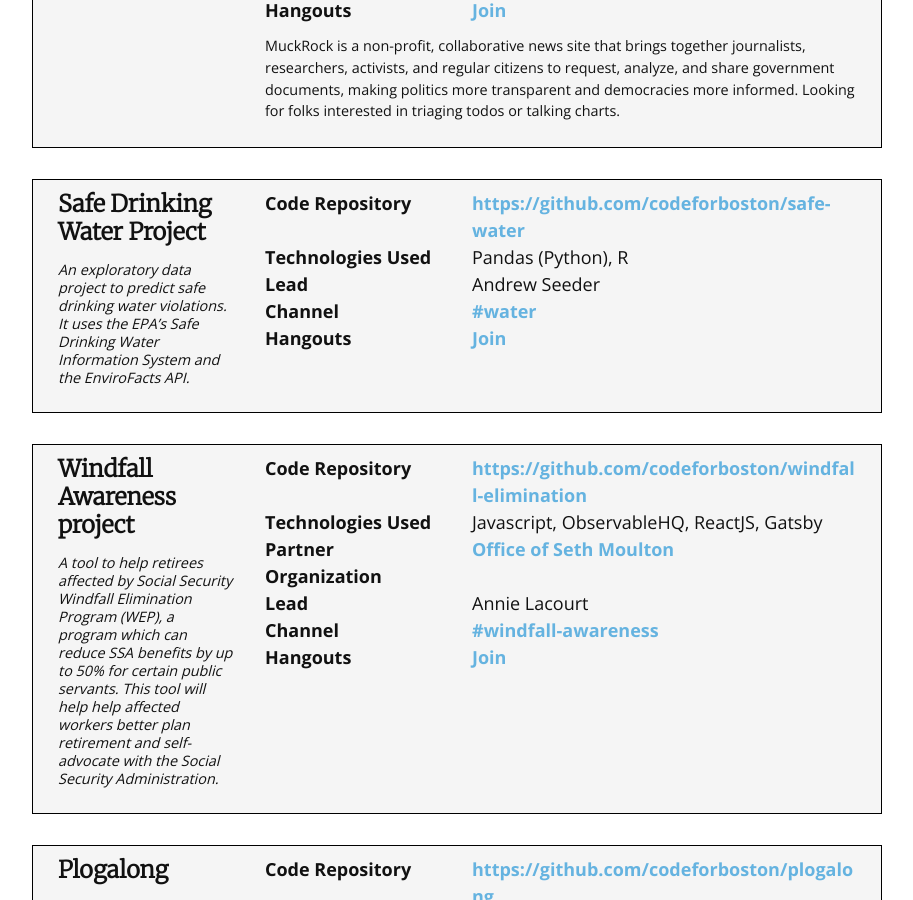
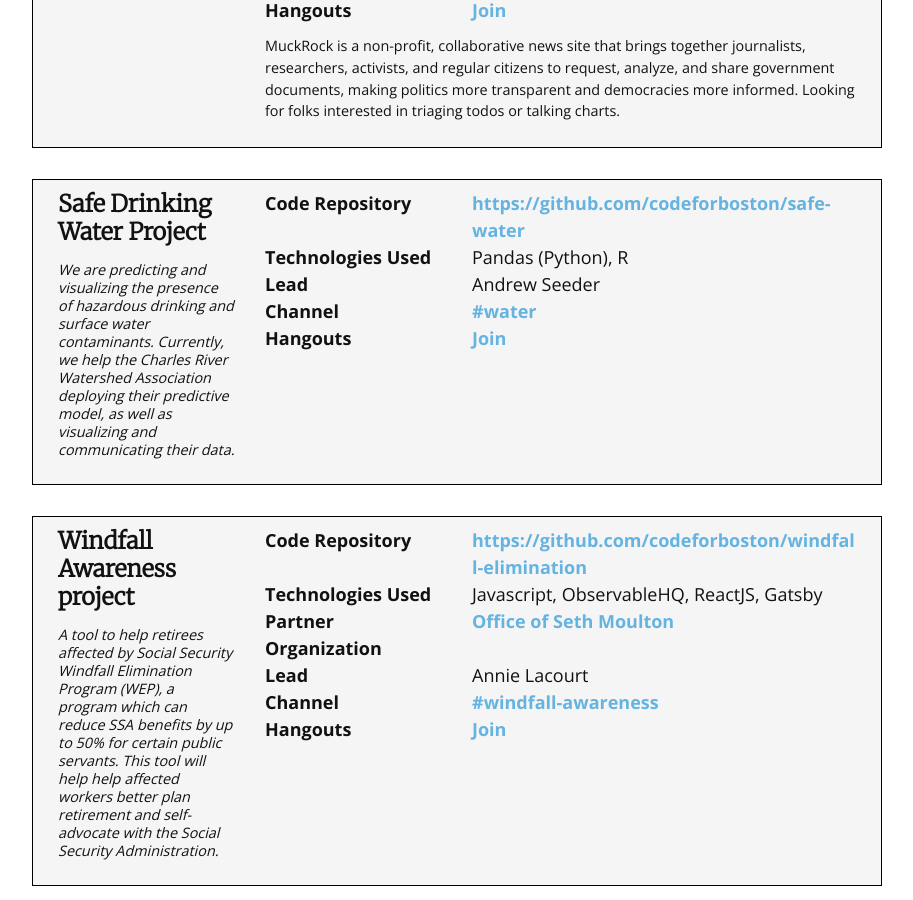
Before and after one commit to codeforboston/codeforboston.org, a Jekyll site: the page built from projects.html, in a window 1280 px wide and 900 px high, scrolled down 1111 px. Shown: the whole window, without its empty margins (183-1096 px from the left). Built offline with Jekyll 4.4.1, drawn with Linux system fonts in a browser that asks for light colours; nearby versions of some CDN libraries.

Commit message:
Update active.yml

```diff
--- a/_data/projects/active.yml
+++ b/_data/projects/active.yml
@@ -44,9 +44,7 @@
   name: Safe Drinking Water Project
   repository: https://github.com/codeforboston/safe-water
   elevatorPitch: >-
-    An exploratory data project to predict safe drinking water violations. It
-    uses the EPA's Safe Drinking Water Information System and the EnviroFacts
-    API.
+    We are predicting and visualizing the presence of hazardous drinking and surface water contaminants. Currently, we help the Charles River Watershed Association deploying their predictive model, as well as visualizing and communicating their data.
   lead: Andrew Seeder
   technologies: Pandas (Python), R
   slackChannel: water
```
